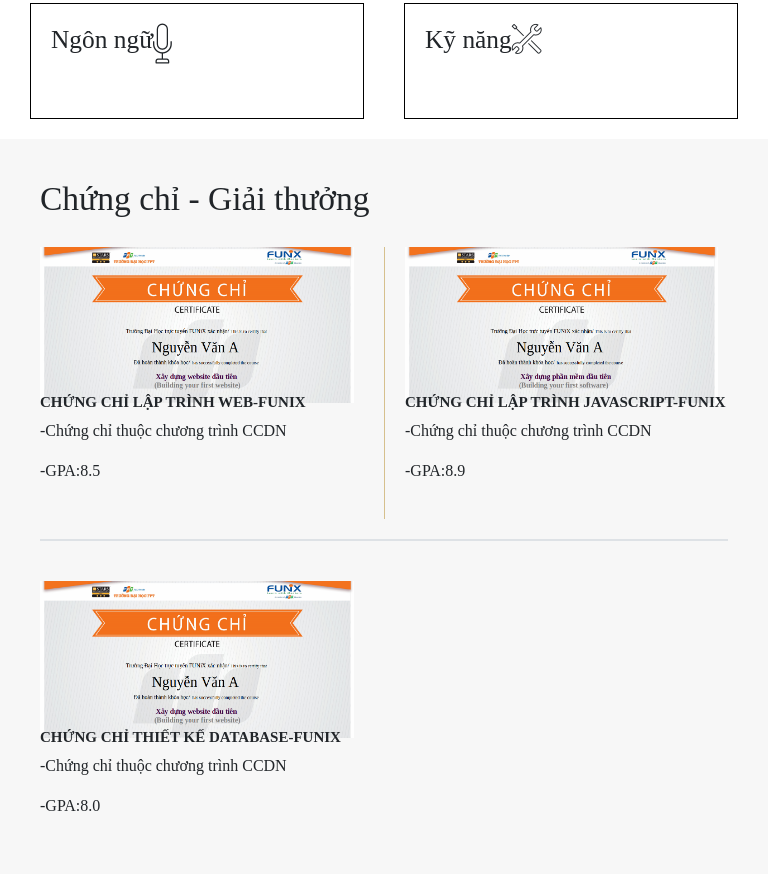
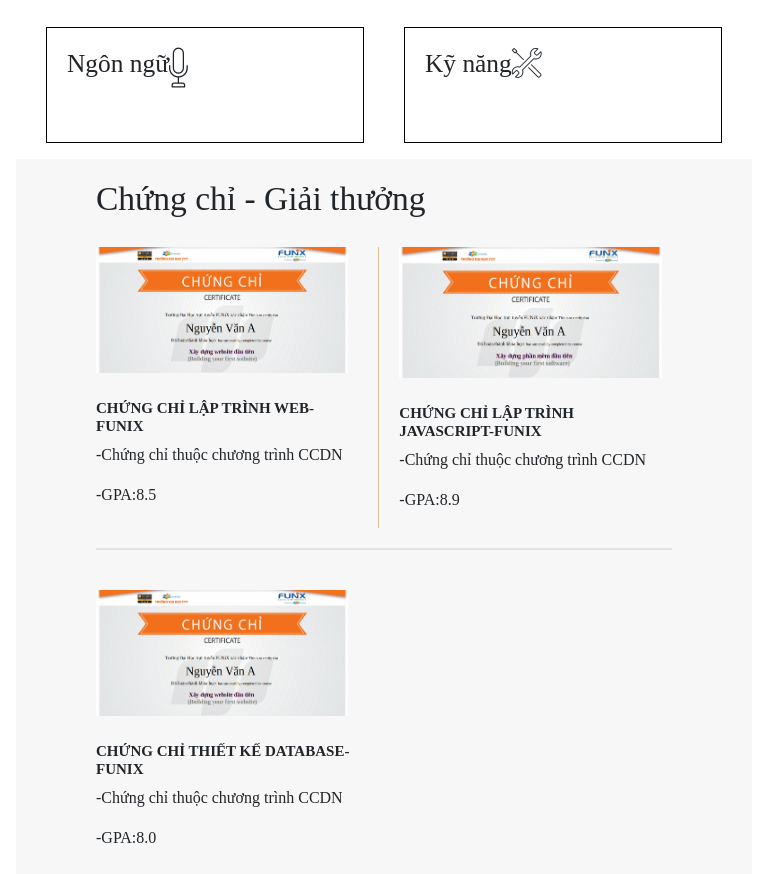
Before and after one commit to Assignment03/assignment03.github.io, a plain HTML site: page index.html in a window 768 px wide. Shown: the part 1032-1906 px from the top of the page. Drawn offline with nearby package versions, Linux system fonts and the light colour scheme.

Commit message:
Add files via upload

```diff
--- a/css/digital-cv.css
+++ b/css/digital-cv.css
@@ -84,7 +84,7 @@
 @media screen and (max-width: 992px) {
   .digital-cv .goals,
   .digital-cv .team,
-  .digital-cv .scopes,
+  .digital-cv .scopes-content,
   .digital-cv .primary,
   .digital-cv .timeline-item,
   .team-content .team1,
--- a/css/laptop.css
+++ b/css/laptop.css
@@ -126,7 +126,7 @@
 
 .job-container {
   display: grid;
-  grid-template-columns: repeat(3, 28%);
+  grid-template-columns: repeat(3, 29%);
   column-gap: 40px;
   row-gap: 40px;
   justify-content: center;
@@ -552,9 +552,9 @@
   padding: 20px 80px;
   row-gap: 20px;
 }
-#certificate {
+/* #certificate {
   margin-top: 20px;
-}
+} */
 .certificate-title {
   grid-column: 1 / 3;
   /* padding: 40px 0; */
@@ -625,7 +625,7 @@
 }
 .title {
   grid-column: 1/4;
-  padding: 40px 0 40px 0;
+  padding: 40px 80px;
 }
 /* .content {
   height: 300px;
--- a/css/tablet.css
+++ b/css/tablet.css
@@ -31,7 +31,6 @@
   .mt-40,
   .infor {
     text-align: left;
-
   }
   /* .job-container {
     display: grid;
@@ -70,20 +69,21 @@
     font-size: 25px !important;
   }
   .languge-content h5,
-  .skill-content h5{
+  .skill-content h5 {
     font-size: 18px;
   }
   /*chứng chỉ- giải thưởng*/
   .certificate-container {
     display: grid;
-    grid-template-columns: auto auto
-    grid-template-rows: repeat(5, auto);
-    padding: 40px;
+    grid-template-columns: auto auto;
+    /* grid-template-rows: repeat(5, auto);
+    padding: 40px; */
     /* row-gap: 40px; */
   }
   .certificate-img {
     width: 100%;
-    height: 50%;
+    height: auto;
+    /* height: 60%; */
     /* padding-left: 25px; */
     transition: transform 0.3s ease;
   }
@@ -100,23 +100,22 @@
     font-weight: bold;
   }
   .web-container,
-  .data-container{
+  .data-container {
     padding-right: 20px;
   }
-  .certificate-img{
+  .certificate-img {
     margin-bottom: 10px;
   }
   /*du an*/
-  .project
-    .project-content {
-  display: grid;
-  grid-template-columns: repeat(3, 1fr);
-  grid-template-rows: auto 1fr;
+  .project .project-content {
+    display: grid;
+    grid-template-columns: repeat(3, 1fr);
+    grid-template-rows: auto 1fr;
   }
-  .project-content h3{
+  .project-content h3 {
     font-size: 15px;
   }
-  .funix-dep1{
-   display: block;
+  .funix-dep1 {
+    display: block;
   }
 }
--- a/index.html
+++ b/index.html
@@ -16,7 +16,7 @@
     <title>Assignment 03</title>
   </head>
   <body>
-    <div class="cv-container">
+    <div class="cv-container px-3">
       <div class="banner" style="padding: 0">
         <img src="images/banner.jpg" alt="web of banner" class="img" />
         <div class="name">
@@ -395,7 +395,7 @@
               </div>
         </div>
       </section>
-      <section id="certificate" class="bg-grey">
+      <section id="certificate" class="bg-grey mt-3">
         <div class="certificate-container">
           <div class="certificate-title">
 
@@ -403,7 +403,7 @@
           </div>
 
           <div class="web-container">
-           <div class="certificate-img"> <img
+           <div class="certificate-img pb-3"> <img
             src="images/Cert_WEB.png"
             alt="chứng chỉ lập trình web">
             </div>
@@ -416,7 +416,7 @@
           </div>
 
           <div class="java-container">
-            <div class="certificate-img">
+            <div class="certificate-img pb-3">
 
               <img class="border-left"
               src="images/Cert_PRF.png"
@@ -432,7 +432,7 @@
 
           </div>
           <div class="data-container">
-            <div class="certificate-img">
+            <div class="certificate-img pb-3">
 
               <img
               src="images/Cert_DBI.png"
```
